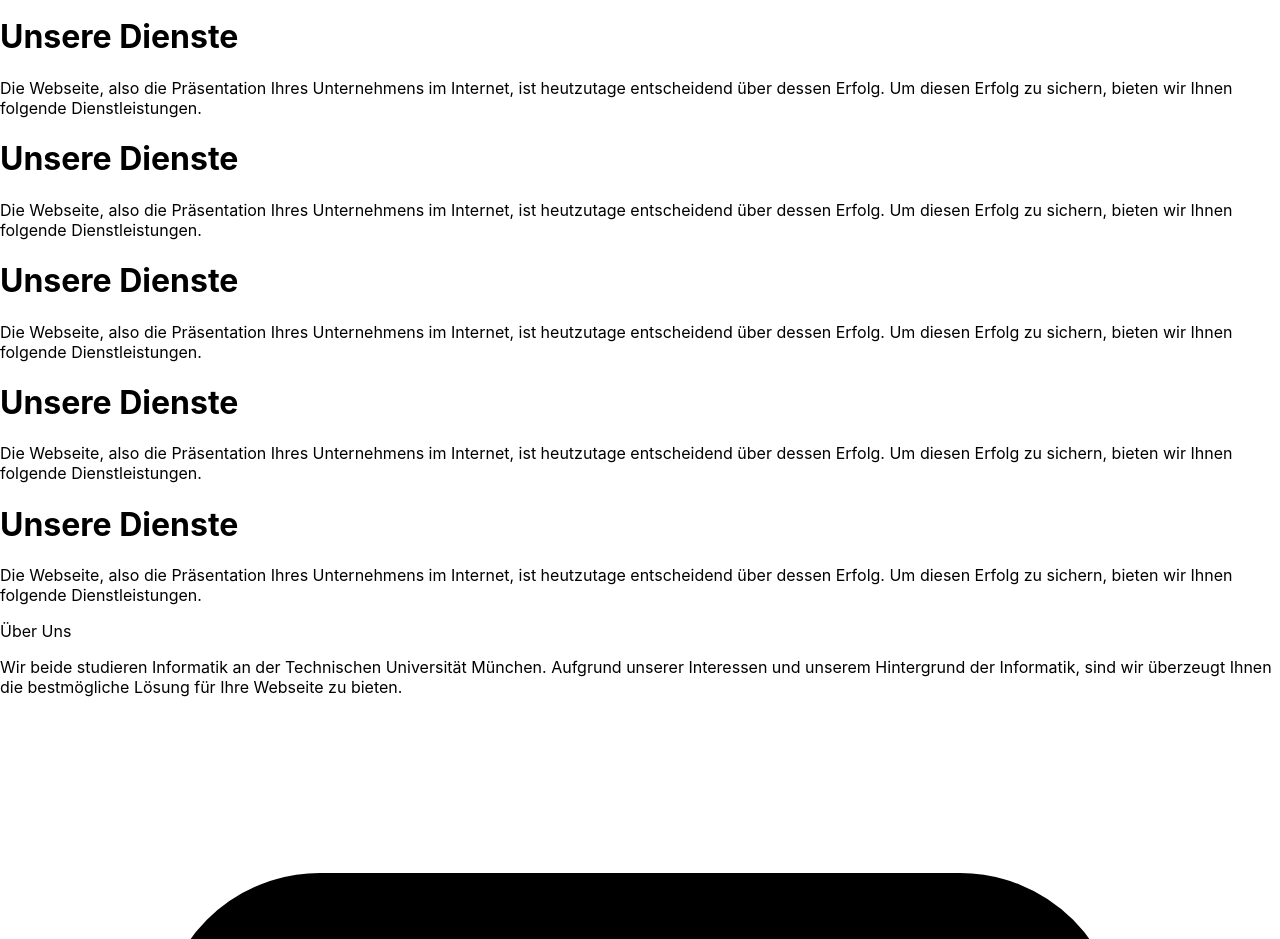
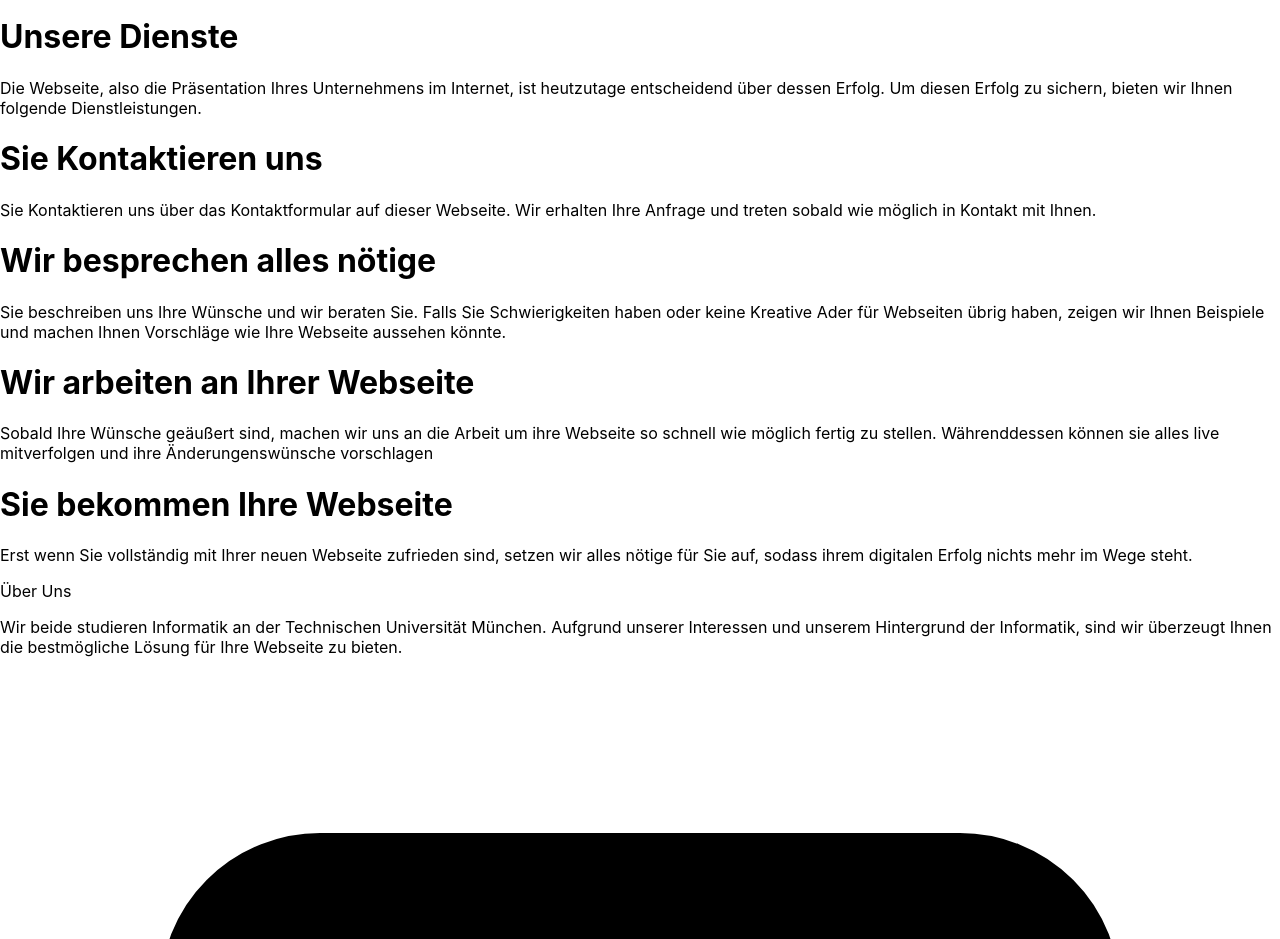
Before and after one commit to botrufus/website-business-v2, a Next.js app: page / in a window 1280 px wide. Shown: the part 900-1839 px from the top of the page. Built offline with nearby package versions, Linux system fonts and the light colour scheme.

Commit message:
updated info text

```diff
--- a/components/info.js
+++ b/components/info.js
@@ -12,37 +12,33 @@ export default function bodyInfo() {
       </div>
       <div className="col-span-5"></div>
       <div className="col-span-5 max-w-xl ml-36 border-2 p-4 border-black transition duration-100 ease-in-out transform hover:scale-110">
-        <h1 className="font-semibold text-3xl">Unsere Dienste</h1>
+        <h1 className="font-semibold text-3xl">Sie Kontaktieren uns</h1>
         <p className="text-sm font-light">
-          Die Webseite, also die Präsentation Ihres Unternehmens im Internet,
-          ist heutzutage entscheidend über dessen Erfolg. Um diesen Erfolg zu
-          sichern, bieten wir Ihnen folgende Dienstleistungen.
+          Sie Kontaktieren uns über das Kontaktformular auf dieser Webseite. Wir erhalten Ihre Anfrage
+          und treten sobald wie möglich in Kontakt mit Ihnen.
         </p>
       </div>
       <div className="border-r-2 border-black row-span-5"></div>
       <div className="row-span-5"></div>
       <div className="col-span-5 max-w-xl ml-36 border-2 p-4 border-black transition duration-100 ease-in-out transform hover:scale-110">
-        <h1 className="font-semibold text-3xl">Unsere Dienste</h1>
+        <h1 className="font-semibold text-3xl">Wir besprechen alles nötige</h1>
         <p className="text-sm font-light">
-          Die Webseite, also die Präsentation Ihres Unternehmens im Internet,
-          ist heutzutage entscheidend über dessen Erfolg. Um diesen Erfolg zu
-          sichern, bieten wir Ihnen folgende Dienstleistungen.
+          Sie beschreiben uns Ihre Wünsche und wir beraten Sie. Falls Sie Schwierigkeiten haben oder keine Kreative Ader für
+          Webseiten übrig haben, zeigen wir Ihnen Beispiele und machen Ihnen Vorschläge wie Ihre Webseite aussehen könnte.
         </p>
       </div>
       <div className="col-span-5 max-w-xl ml-36 border-2 p-4 border-black transition duration-100 ease-in-out transform hover:scale-110">
-        <h1 className="font-semibold text-3xl">Unsere Dienste</h1>
+        <h1 className="font-semibold text-3xl">Wir arbeiten an Ihrer Webseite</h1>
         <p className="text-sm font-light">
-          Die Webseite, also die Präsentation Ihres Unternehmens im Internet,
-          ist heutzutage entscheidend über dessen Erfolg. Um diesen Erfolg zu
-          sichern, bieten wir Ihnen folgende Dienstleistungen.
+          Sobald Ihre Wünsche geäußert sind, machen wir uns an die Arbeit um ihre Webseite so schnell wie möglich fertig zu stellen.
+          Währenddessen können sie alles live mitverfolgen und ihre Änderungenswünsche vorschlagen
         </p>
       </div>
       <div className="col-span-5 max-w-xl ml-36 border-2 p-4 border-black transition duration-100 ease-in-out transform hover:scale-110">
-        <h1 className="font-semibold text-3xl">Unsere Dienste</h1>
+        <h1 className="font-semibold text-3xl">Sie bekommen Ihre Webseite</h1>
         <p className="text-sm font-light">
-          Die Webseite, also die Präsentation Ihres Unternehmens im Internet,
-          ist heutzutage entscheidend über dessen Erfolg. Um diesen Erfolg zu
-          sichern, bieten wir Ihnen folgende Dienstleistungen.
+          Erst wenn Sie vollständig mit Ihrer neuen Webseite zufrieden sind, setzen wir alles nötige für Sie auf,
+          sodass ihrem digitalen Erfolg nichts mehr im Wege steht.
         </p>
       </div>
     </div>
```
